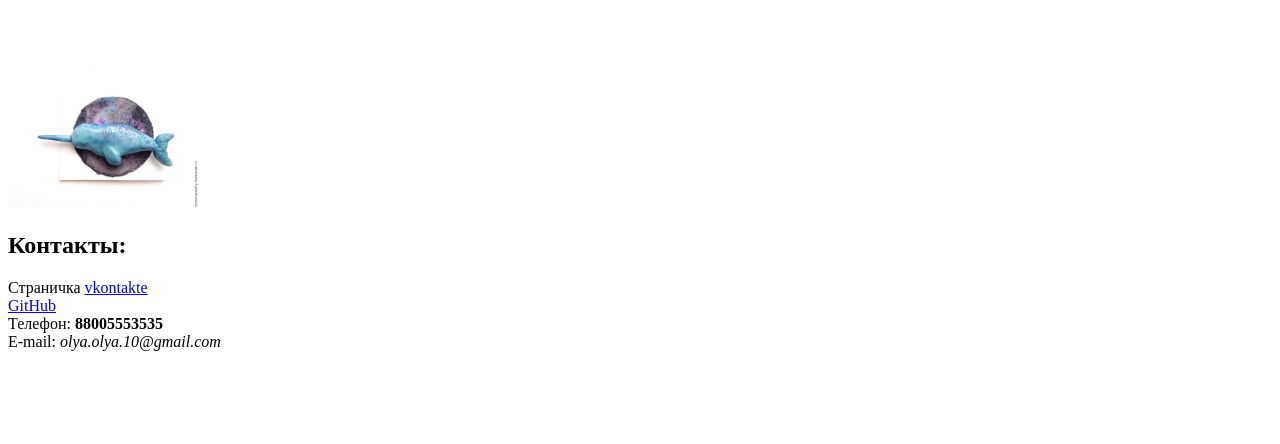
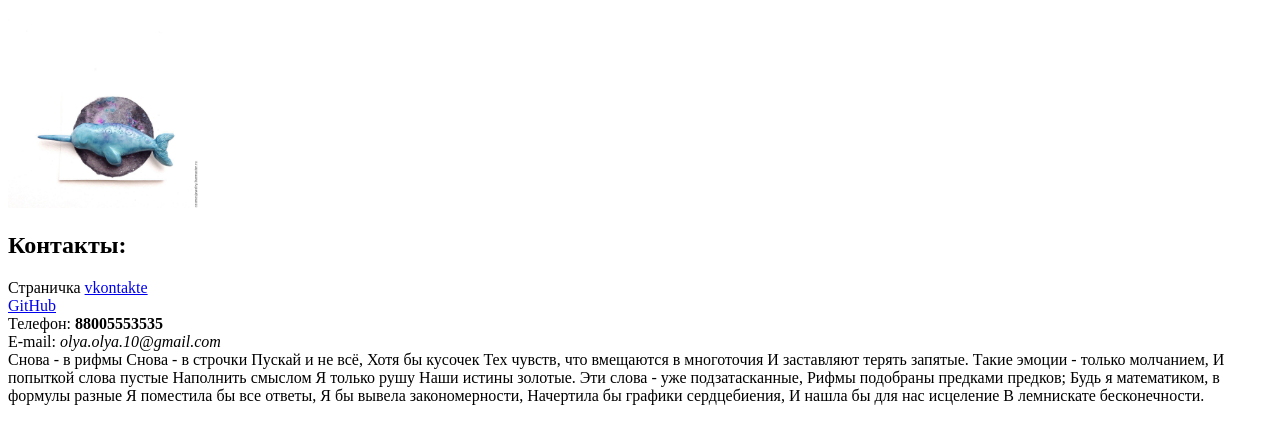
Before and after one commit to Aniliada/Aniliada.github.io, a plain HTML site: page index.html in a window 1280 px wide. Shown: the part 70-514 px from the top of the page. Drawn offline with Linux system fonts and the light colour scheme.

Commit message:
Update index.html

```diff
--- a/index.html
+++ b/index.html
@@ -16,5 +16,25 @@
  Телефон: <b>88005553535</b>
  <br/>
  E-mail: <i>olya.olya.10@gmail.com</i>
+ <br/>
+  Снова - в рифмы
+Снова - в строчки
+Пускай и не всё,
+Хотя бы кусочек
+Тех чувств, что вмещаются в многоточия
+И заставляют терять запятые.
+Такие эмоции - только молчанием,
+И попыткой слова пустые
+Наполнить смыслом
+Я только рушу
+Наши истины золотые.
+Эти слова - уже подзатасканные,
+Рифмы подобраны предками предков;
+Будь я математиком, в формулы разные
+Я поместила бы все ответы,
+Я бы вывела закономерности,
+Начертила бы графики сердцебиения,
+И нашла бы для нас исцеление
+В лемнискате бесконечности.
  </body>
  </html>
```
